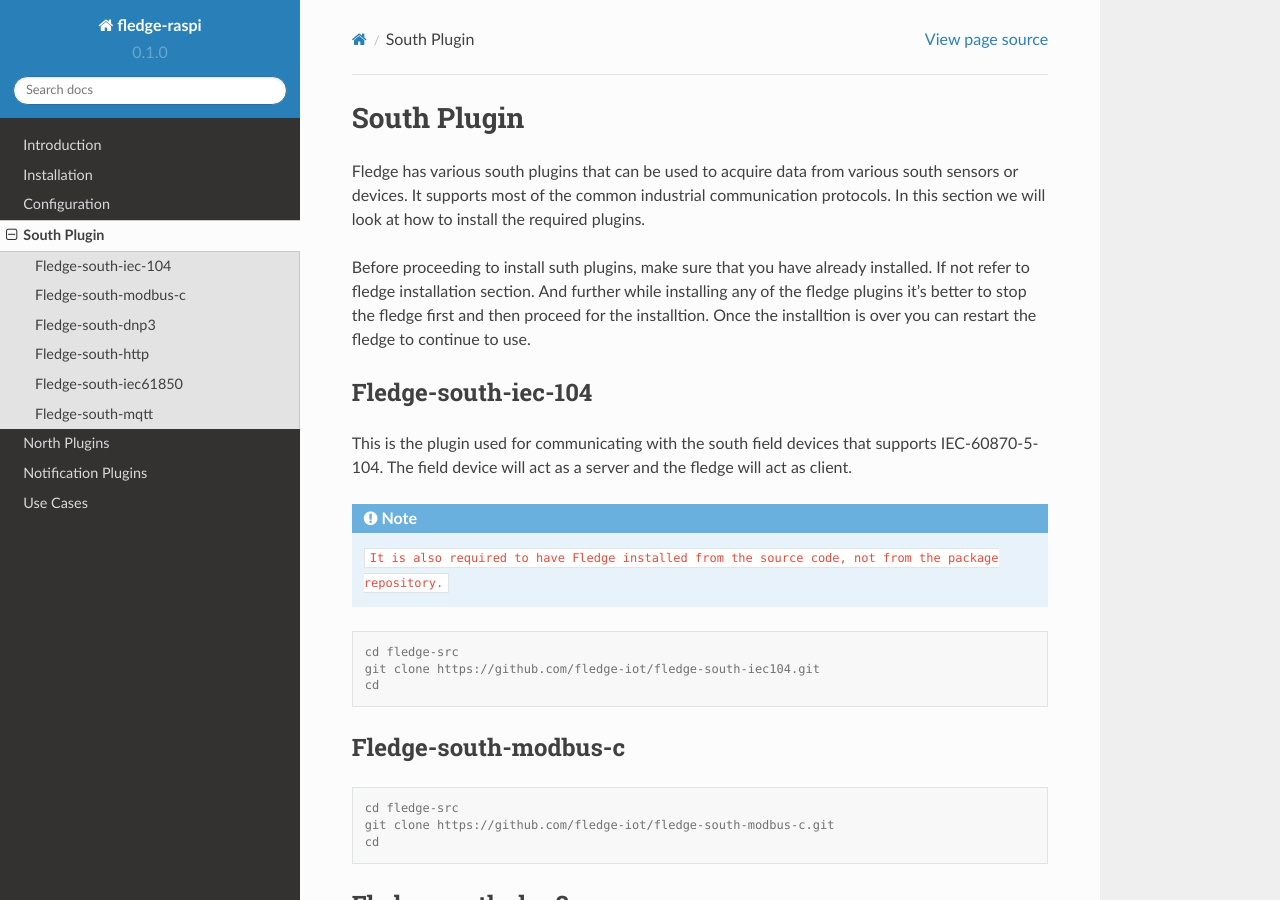
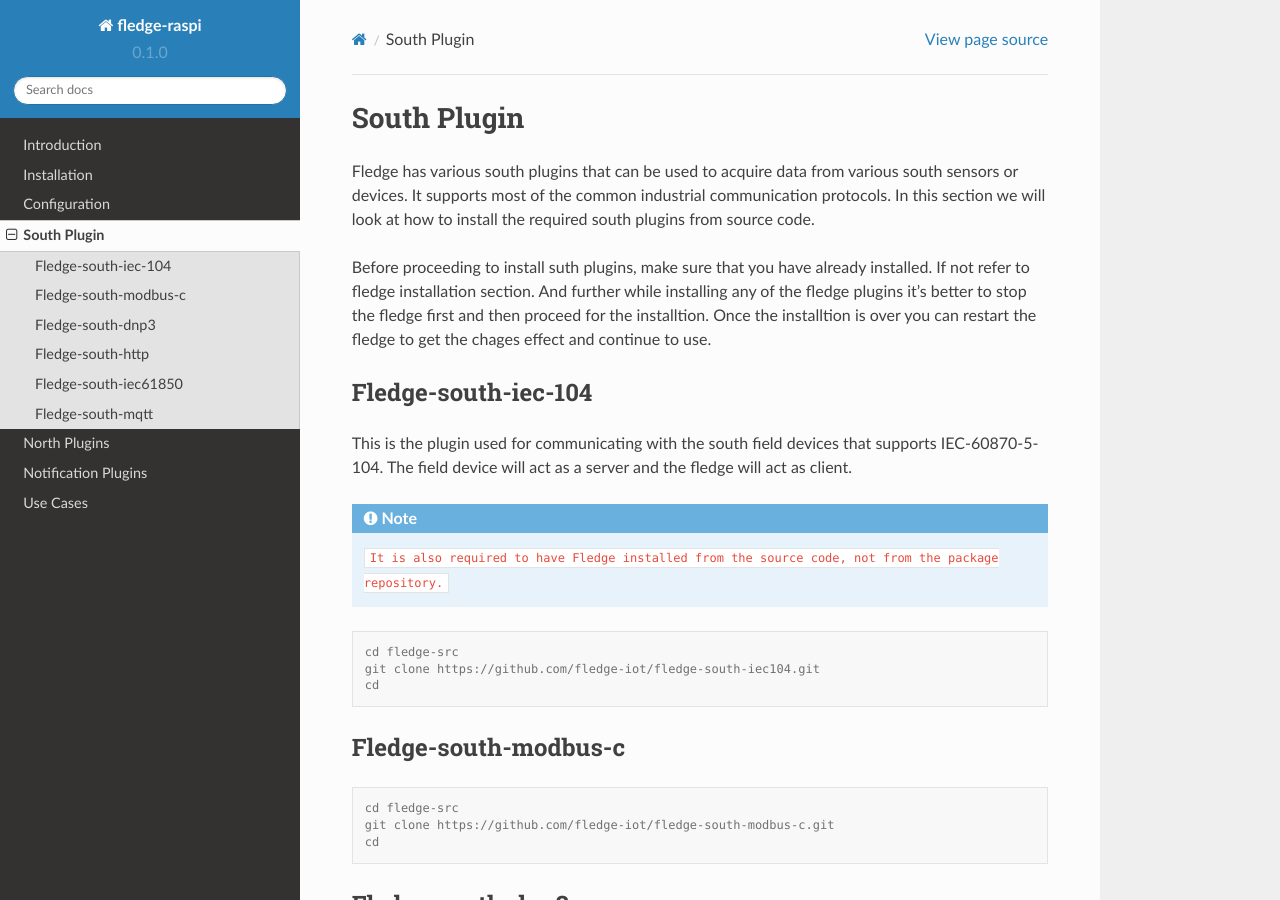
Before and after one commit to 19914039/fledgeDoc, a Sphinx documentation site: the page built from docs/source/south_plugin.rst, in a window 1280 px wide and 900 px high. Built offline with Sphinx 7.4.7 and the Read the Docs theme 2.0.0, drawn with Linux system fonts in a browser that asks for light colours.

Commit message:
Update south_plugin.rst

```diff
--- a/docs/source/south_plugin.rst
+++ b/docs/source/south_plugin.rst
@@ -1,9 +1,9 @@
 South Plugin
 ======
 
-Fledge has various south plugins that can be used to acquire data from various south sensors or devices. It supports most of the common industrial communication protocols. In this section we will look at how to install the required plugins.
+Fledge has various south plugins that can be used to acquire data from various south sensors or devices. It supports most of the common industrial communication protocols. In this section we will look at how to install the required south plugins from source code.
 
-Before proceeding to install suth plugins, make sure that you have already installed. If not refer to fledge installation section. And further while installing any of the fledge plugins it's better to stop the fledge first and then proceed for the installtion. Once the installtion is over you can restart the fledge to continue to use.
+Before proceeding to install suth plugins, make sure that you have already installed. If not refer to fledge installation section. And further while installing any of the fledge plugins it's better to stop the fledge first and then proceed for the installtion. Once the installtion is over you can restart the fledge to get the chages effect and continue to use.
 
 Fledge-south-iec-104
 -------
```
